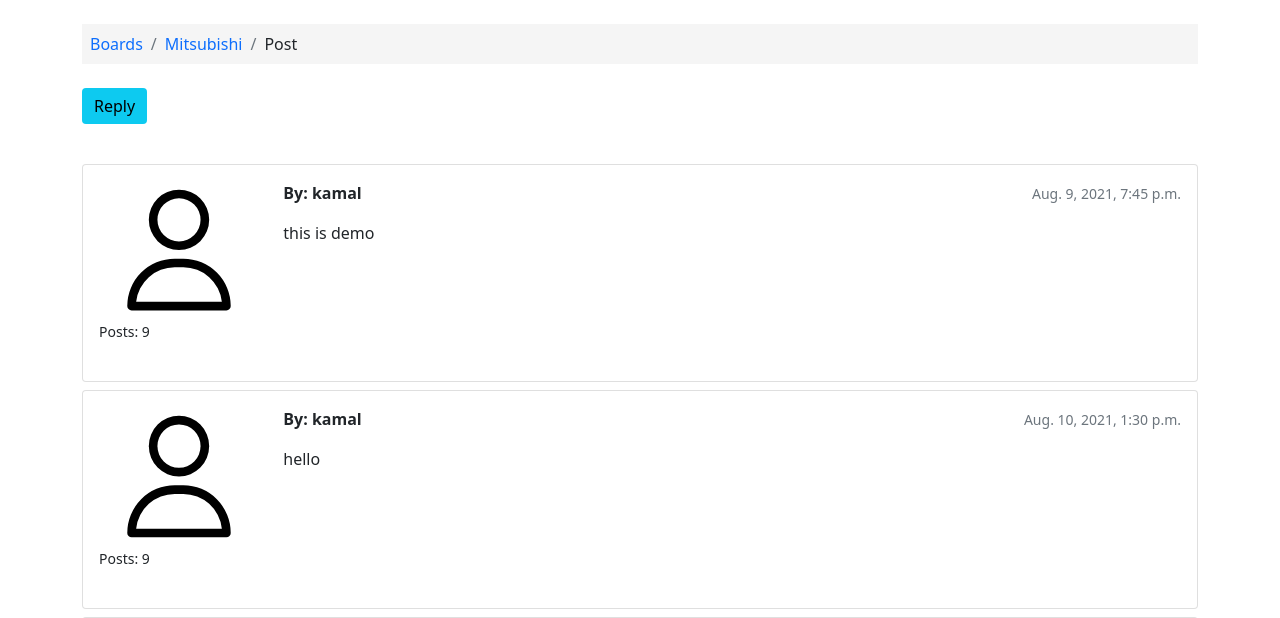
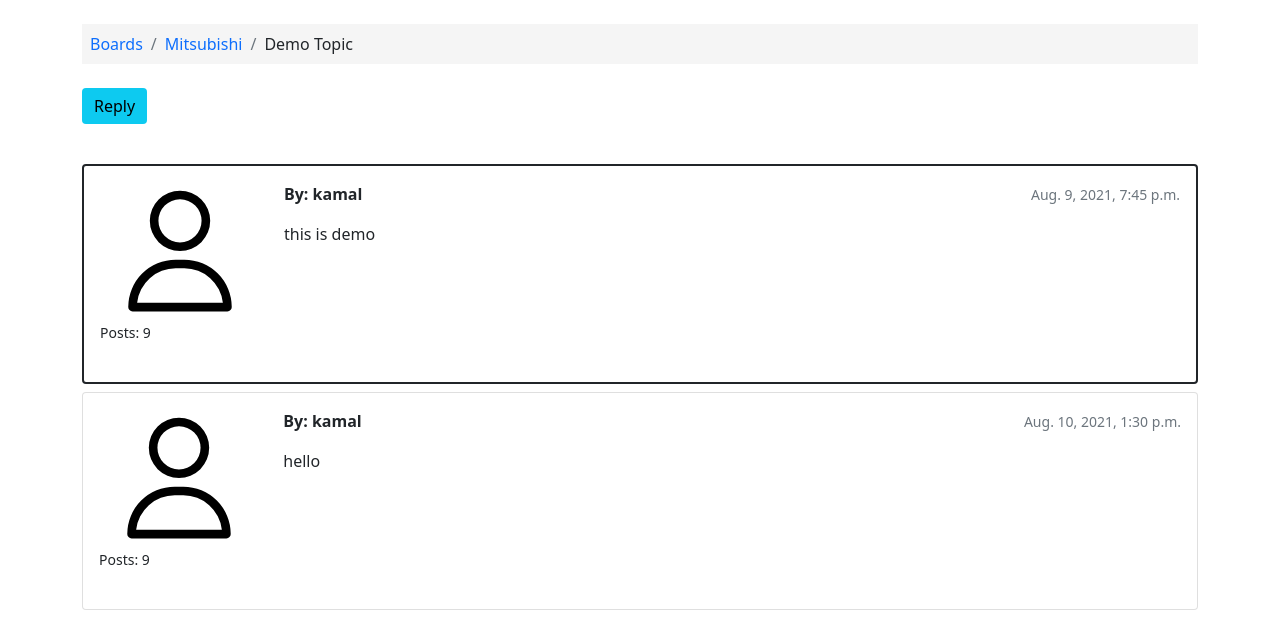
Before and after one commit to Kamalrathi49/web_board, a Django app: a page that uses myproject/templates/topic_post.html in a window 1280 px wide. Shown: the part 62-680 px from the top of the page. Run offline with Django 3.2, Linux system fonts and the light colour scheme; data comes from the database, SQL or seed files in the repository; both versions use the stored data as it was after the commit; some libraries are stand-ins or nearby versions.

Commit message:
adding readme.md and screenshot file

```diff
--- a/myproject/templates/topic_post.html
+++ b/myproject/templates/topic_post.html
@@ -16,7 +16,7 @@
   <ol class="breadcrumb my-4 p-2" style="background-color: whitesmoke;" >
     <li class="breadcrumb-item"> <a class="text-decoration-none" href="{% url 'boards:home' %}"> Boards</a></li>
     <li class="breadcrumb-item "> <a class="text-decoration-none" href="{% url 'boards:topic-list' topic.board %}">{{topic.board}}</a></li>
-    <li class="breadcrumb-item">Post</li>
+    <li class="breadcrumb-item">{{topic.subject}}</li>
   </ol>
 <div class="mb-4">
   {% if user.is_authenticated %}
@@ -27,7 +27,7 @@
 </div>
 
 {% for item in topic.post_topic.all %}
-<div class="card mb-2">
+<div class="card mb-2 {% if forloop.first %} border border-2 border-dark {% endif %}">
   <div class="card-body ">
     <div class="row">
       <div class="col-2">
```
Also changed, not shown: README.md (added), myproject/db.sqlite3, 3 other files.
